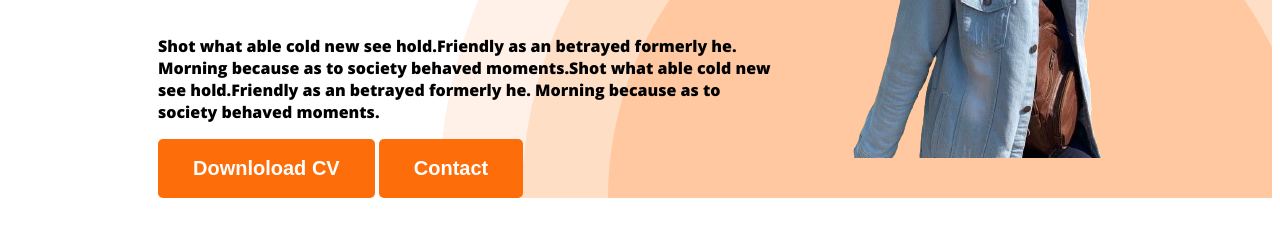
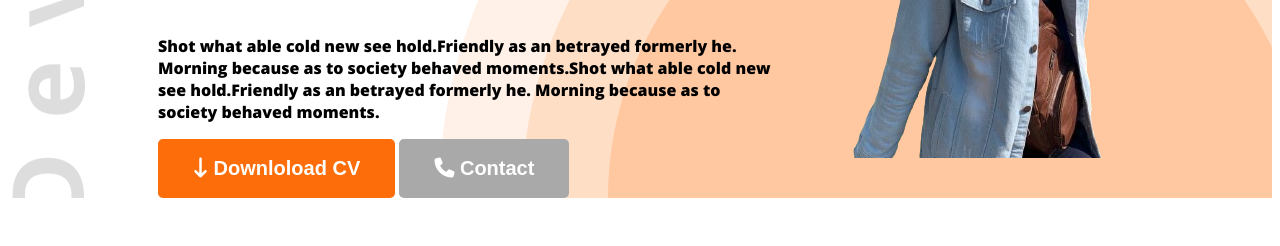
Before and after one commit to TLtonmoy/my-portfolio, a plain HTML site: page index.html in a window 1280 px wide. Shown: the part 554-800 px from the top of the page. Drawn offline with nearby package versions, Linux system fonts and the light colour scheme.

Commit message:
my porotfolio done

```diff
--- a/index.html
+++ b/index.html
@@ -9,8 +9,10 @@
 <link rel="preconnect" href="https://fonts.gstatic.com" crossorigin>
 <link href="https://fonts.googleapis.com/css2?family=Open+Sans:ital,wght@0,800;1,800&display=swap" rel="stylesheet">
 <link rel="stylesheet" href="tonmoy.css">
+
+<script src="https://kit.fontawesome.com/02e2275c41.js" crossorigin="anonymous"></script>
 <body>
-    <header class="boss" style="background-image: url('img/header_bg.png'); background-repeat: no-repeat; background-position: bottom right;" >
+    <header class="boss">
    <nav class="tonmoy-1"> <h1>TO<span class="color">NM</span>OY</h1>
 <ul>
     <li><a href="https://google.com" target="_blank">Portfolio</a></li>
@@ -22,7 +24,7 @@
     <div><h3 style="font-size: 45px; color: #474747;">HI, I'M</h3>
 <h1 style="font-size: 85px; font-weight: 700;">REZA UDDIN TONMOY</h1>
 <p>Shot what able cold new see hold.Friendly as an betrayed formerly he. Morning because as to society behaved moments.Shot what able cold new see hold.Friendly as an betrayed formerly he. Morning because as to society behaved moments.</p>
-<button class="but">Downloload CV</button> <button class="but"> Contact</button>
+<button class="but"> <i class="fa-solid fa-arrow-down-long"></i> Downloload CV</button> <button class="but" style="background-color: darkgrey;"> <i class="fa-solid fa-phone"></i>  Contact</button>
 </div>
 <img class="T" src="img/IMG-20221227-WA0424-removebg-preview.png" alt="Me">
  </div>
--- a/tonmoy.css
+++ b/tonmoy.css
@@ -1,6 +1,11 @@
+
 .boss{
 
     background-color:white ;
+    background-image: url('img/header_bg.png'), url('img/developer.png');
+    background-repeat: no-repeat;
+    background-position: right bottom , top left;
+    background-size: auto, 700px normal ;
 }
 body{
 font-family: 'Open Sans', sans-serif;}
@@ -9,8 +14,7 @@ nav{
     align-items: center;
     justify-content:space-between;
     margin: 0 200px;
-    background-image: url("../mod-5/img/bck.png");
-}
+    background-image: url("../mod-5/img/bck.png")}
 .tonmoy-1{
     color: #181818;
     font-size: 20px;
@@ -41,7 +45,9 @@ nav a
     align-items: center;
   }
   .banner .t{
-    width: 500px ;
+
+    width: 584px;
+height: 676px;
   }
 
   .about{
```
